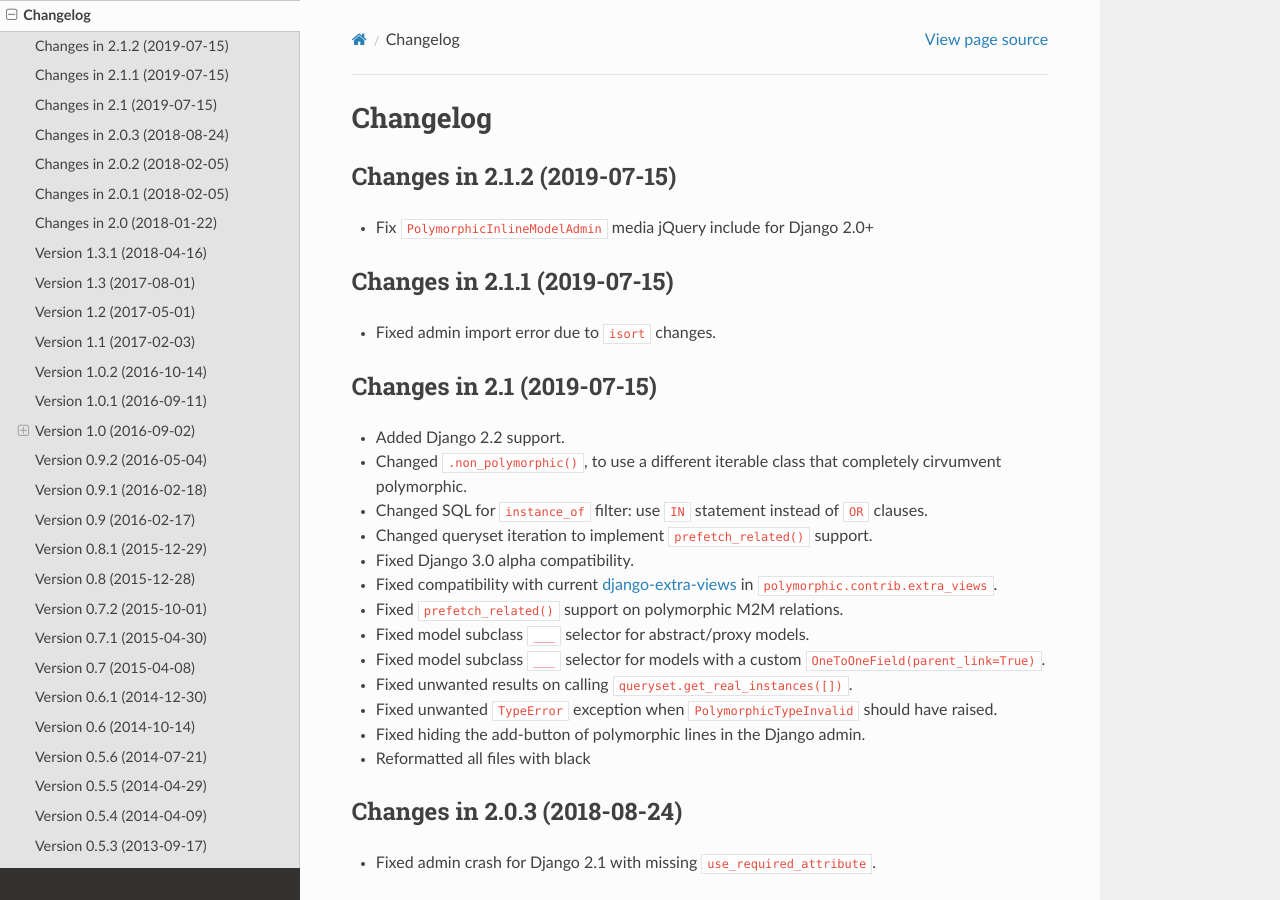
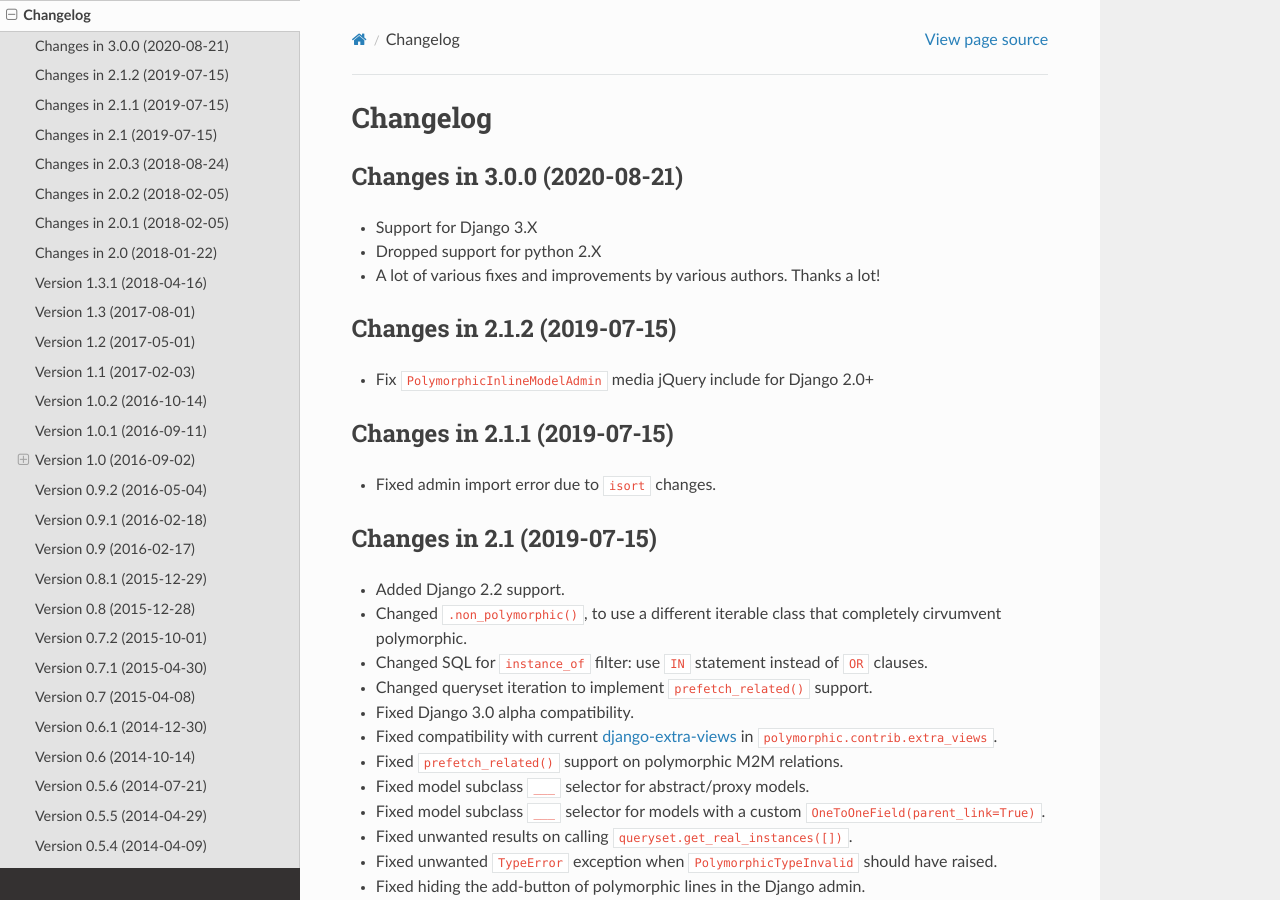
Before and after one commit to jazzband/django-polymorphic, a Sphinx documentation site: the page built from docs/changelog.rst, in a window 1280 px wide and 900 px high. Built offline with Sphinx 7.4.7 and the Read the Docs theme 2.0.0, drawn with Linux system fonts in a browser that asks for light colours.

Commit message:
Release 3.0.0

```diff
--- a/docs/changelog.rst
+++ b/docs/changelog.rst
@@ -1,5 +1,12 @@
 Changelog
 =========
+
+Changes in 3.0.0 (2020-08-21)
+-----------------------------
+
+* Support for Django 3.X
+* Dropped support for python 2.X
+* A lot of various fixes and improvements by various authors. Thanks a lot!
 
 Changes in 2.1.2 (2019-07-15)
 -----------------------------
--- a/setup.cfg
+++ b/setup.cfg
@@ -1,12 +1,12 @@
 [metadata]
 name = django-polymorphic
-version = 2.1.2
+version = 3.0.0
 description = Seamless polymorphic inheritance for Django models
 long_description = file:README.rst
 author = Bert Constantin
 author_email = bert.constantin@gmx.de
 maintainer = Christopher Glass
-maintainer_email = tribaal@gmail.com
+maintainer_email = tribaal@ubuntu.com
 url = https://github.com/django-polymorphic/django-polymorphic
 download_url = https://github.com/django-polymorphic/django-polymorphic/tarball/master
 keywords = django, polymorphic
```
